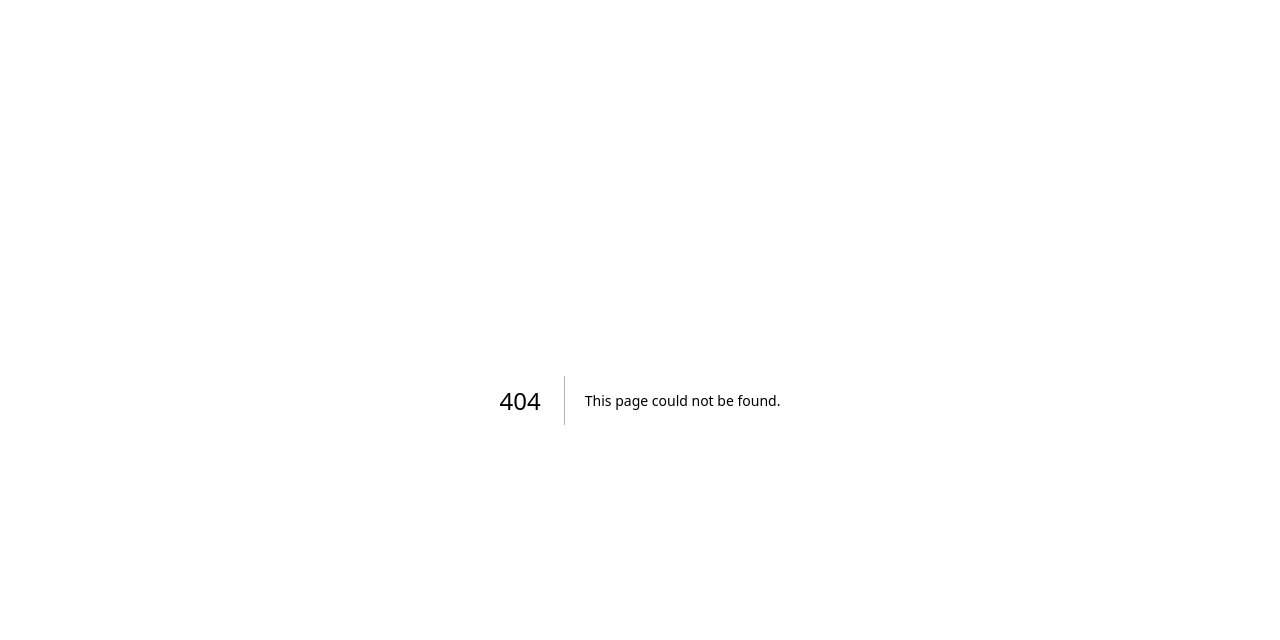
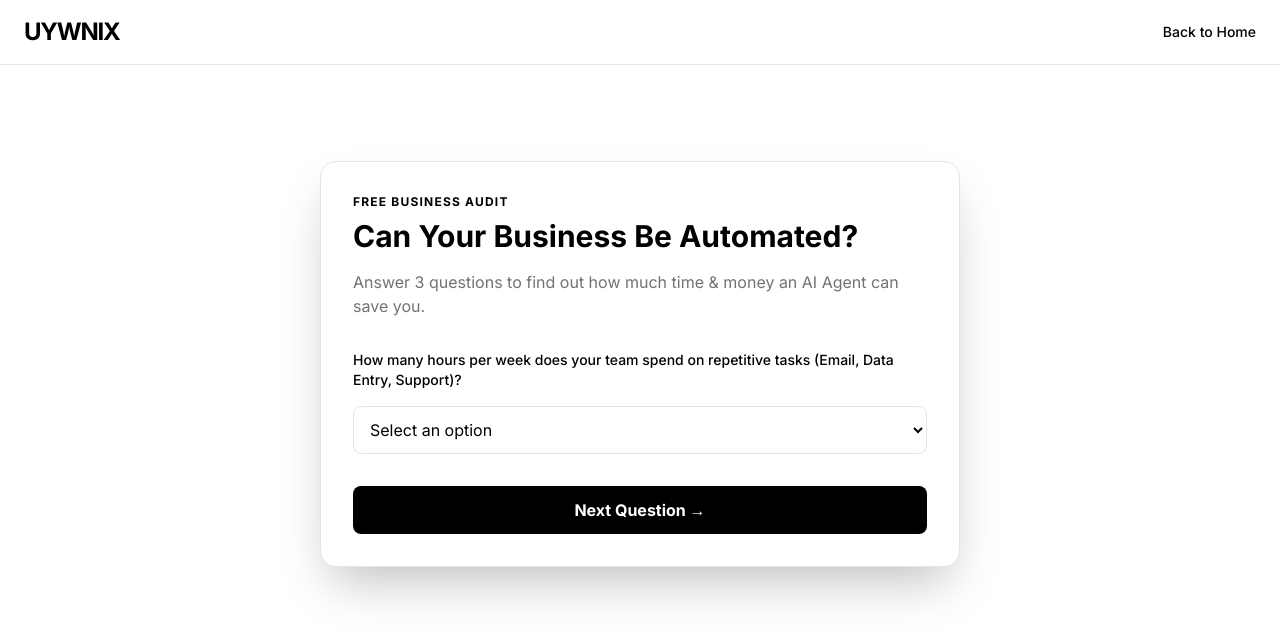
Before and after one commit to Tayyabhusayn/uywnix, a Next.js app: page /audit in a window 1280 px wide. Before the commit this address had no page. Shown: the top 640 px of the page. Built offline with nearby package versions, Linux system fonts and the light colour scheme.

Commit message:
Add Free Business Audit tool

```diff
--- /dev/null
+++ b/app/audit/page.tsx
@@ -0,0 +1,126 @@
+"use client";
+
+import { useState } from "react";
+import Link from "next/link";
+
+export default function AuditPage() {
+  const [step, setStep] = useState(1);
+  const [formData, setFormData] = useState({
+    email: "",
+    employees: "",
+    supportVolume: "",
+    manualTasks: [] as string[]
+  });
+  const [submitted, setSubmitted] = useState(false);
+
+  const handleNext = () => setStep(step + 1);
+
+  const handleSubmit = (e: React.FormEvent) => {
+    e.preventDefault();
+    // In a real app, send this data to an API
+    console.log("Lead captured:", formData);
+
+    // Simulate "Calculation"
+    setTimeout(() => {
+      setSubmitted(true);
+    }, 1500);
+  };
+
+  return (
+    <div className="min-h-screen bg-background">
+      <nav className="w-full border-b border-border bg-background/80 backdrop-blur-md sticky top-0 z-50">
+        <div className="container mx-auto px-6 h-16 flex items-center justify-between">
+          <Link href="/" className="text-2xl font-bold tracking-tighter">
+            UYWNIX
+          </Link>
+          <Link href="/" className="text-sm font-medium hover:text-primary/80">Back to Home</Link>
+        </div>
+      </nav>
+
+      <section className="py-24 container mx-auto px-4 max-w-2xl">
+        {!submitted ? (
+          <div className="bg-card border border-border rounded-2xl p-8 shadow-2xl">
+            <div className="mb-8">
+              <span className="text-xs font-bold text-primary tracking-widest uppercase mb-2 block">Free Business Audit</span>
+              <h1 className="text-3xl font-bold mb-4">Can Your Business Be Automated?</h1>
+              <p className="text-muted-foreground">Answer 3 questions to find out how much time & money an AI Agent can save you.</p>
+            </div>
+
+            <form onSubmit={handleSubmit} className="space-y-6">
+              {step === 1 && (
+                <div className="space-y-4 animate-fade-in">
+                  <label className="block text-sm font-medium">How many hours per week does your team spend on repetitive tasks (Email, Data Entry, Support)?</label>
+                  <select className="w-full p-3 rounded-lg border border-input bg-background" onChange={(e) => setFormData({...formData, supportVolume: e.target.value})}>
+                    <option value="">Select an option</option>
+                    <option value="low">1-10 hours</option>
+                    <option value="medium">10-40 hours</option>
+                    <option value="high">40+ hours (Urgent Automation Needed)</option>
+                  </select>
+                  <button type="button" onClick={handleNext} className="w-full bg-primary text-primary-foreground py-3 rounded-lg font-bold mt-4">Next Question →</button>
+                </div>
+              )}
+
+              {step === 2 && (
+                <div className="space-y-4 animate-fade-in">
+                  <label className="block text-sm font-medium">Which departments are slowing you down?</label>
+                  <div className="grid grid-cols-2 gap-3">
+                    {["Customer Support", "Sales / Leads", "Data Entry", "HR / Onboarding"].map((task) => (
+                      <label key={task} className="flex items-center space-x-2 p-3 border border-border rounded-lg cursor-pointer hover:bg-secondary">
+                        <input type="checkbox" value={task} className="rounded" onChange={(e) => {
+                          if (e.target.checked) setFormData({...formData, manualTasks: [...formData.manualTasks, task]});
+                          else setFormData({...formData, manualTasks: formData.manualTasks.filter(t => t !== task)});
+                        }} />
+                        <span>{task}</span>
+                      </label>
+                    ))}
+                  </div>
+                  <button type="button" onClick={handleNext} className="w-full bg-primary text-primary-foreground py-3 rounded-lg font-bold mt-4">Next Question →</button>
+                </div>
+              )}
+
+              {step === 3 && (
+                <div className="space-y-4 animate-fade-in">
+                  <label className="block text-sm font-medium">Where should we send your Automation Report?</label>
+                  <input
+                    type="email"
+                    required
+                    placeholder="name@company.com"
+                    className="w-full p-3 rounded-lg border border-input bg-background"
+                    onChange={(e) => setFormData({...formData, email: e.target.value})}
+                  />
+                  <button type="submit" className="w-full bg-green-600 text-white py-3 rounded-lg font-bold mt-4 hover:bg-green-700 transition-colors">
+                    Get My Free Report
+                  </button>
+                  <p className="text-xs text-center text-muted-foreground mt-2">
+                    We will also send you a demo of our AI Agent.
+                  </p>
+                </div>
+              )}
+            </form>
+          </div>
+        ) : (
+          <div className="bg-card border border-border rounded-2xl p-8 shadow-2xl text-center animate-fade-in">
+            <div className="w-16 h-16 bg-green-100 text-green-600 rounded-full flex items-center justify-center mx-auto mb-6 text-3xl">✓</div>
+            <h2 className="text-3xl font-bold mb-4">You Qualify for Automation!</h2>
+            <p className="text-lg text-muted-foreground mb-8">
+              Based on your answers, an AI Agent could save your business approximately <strong>25-40 hours per week</strong>.
+            </p>
+            <div className="bg-secondary/50 p-6 rounded-xl mb-8 text-left">
+              <h3 className="font-bold mb-2">Recommended Strategy:</h3>
+              <ul className="list-disc list-inside space-y-2 text-sm text-muted-foreground">
+                <li>Deploy a <strong>Customer Support Agent</strong> to handle inquiries.</li>
+                <li>Automate <strong>Lead Qualification</strong> to filter sales calls.</li>
+              </ul>
+            </div>
+            <p className="text-sm text-muted-foreground mb-6">
+              We have sent the detailed report to <strong>{formData.email}</strong>.
+            </p>
+            <Link href="/ai-agent" className="block w-full bg-primary text-primary-foreground py-3 rounded-lg font-bold hover:opacity-90">
+              Try the AI Agent Demo Now
+            </Link>
+          </div>
+        )}
+      </section>
+    </div>
+  );
+}
--- a/app/page.tsx
+++ b/app/page.tsx
@@ -30,11 +30,11 @@ export default function Home() {
           UYWNIX reimagines connection. AI-first, privacy-focused, and built for the future of decentralized interaction.
         </p>
         <div className="flex flex-col sm:flex-row gap-4 justify-center">
-          <Link href="/products/uywni" className="bg-primary text-primary-foreground h-12 px-8 rounded-full flex items-center justify-center font-medium text-lg hover:opacity-90 transition-opacity">
-            Explore UYWNI
+          <Link href="/audit" className="bg-primary text-primary-foreground h-12 px-8 rounded-full flex items-center justify-center font-medium text-lg hover:opacity-90 transition-opacity">
+            Free Business Audit
           </Link>
-          <Link href="/ai-agent" className="border border-input bg-background h-12 px-8 rounded-full flex items-center justify-center font-medium text-lg hover:bg-accent hover:text-accent-foreground transition-colors">
-            Business AI
+          <Link href="/products/uywni" className="border border-input bg-background h-12 px-8 rounded-full flex items-center justify-center font-medium text-lg hover:bg-accent hover:text-accent-foreground transition-colors">
+            Explore UYWNI App
           </Link>
         </div>
       </section>
```
